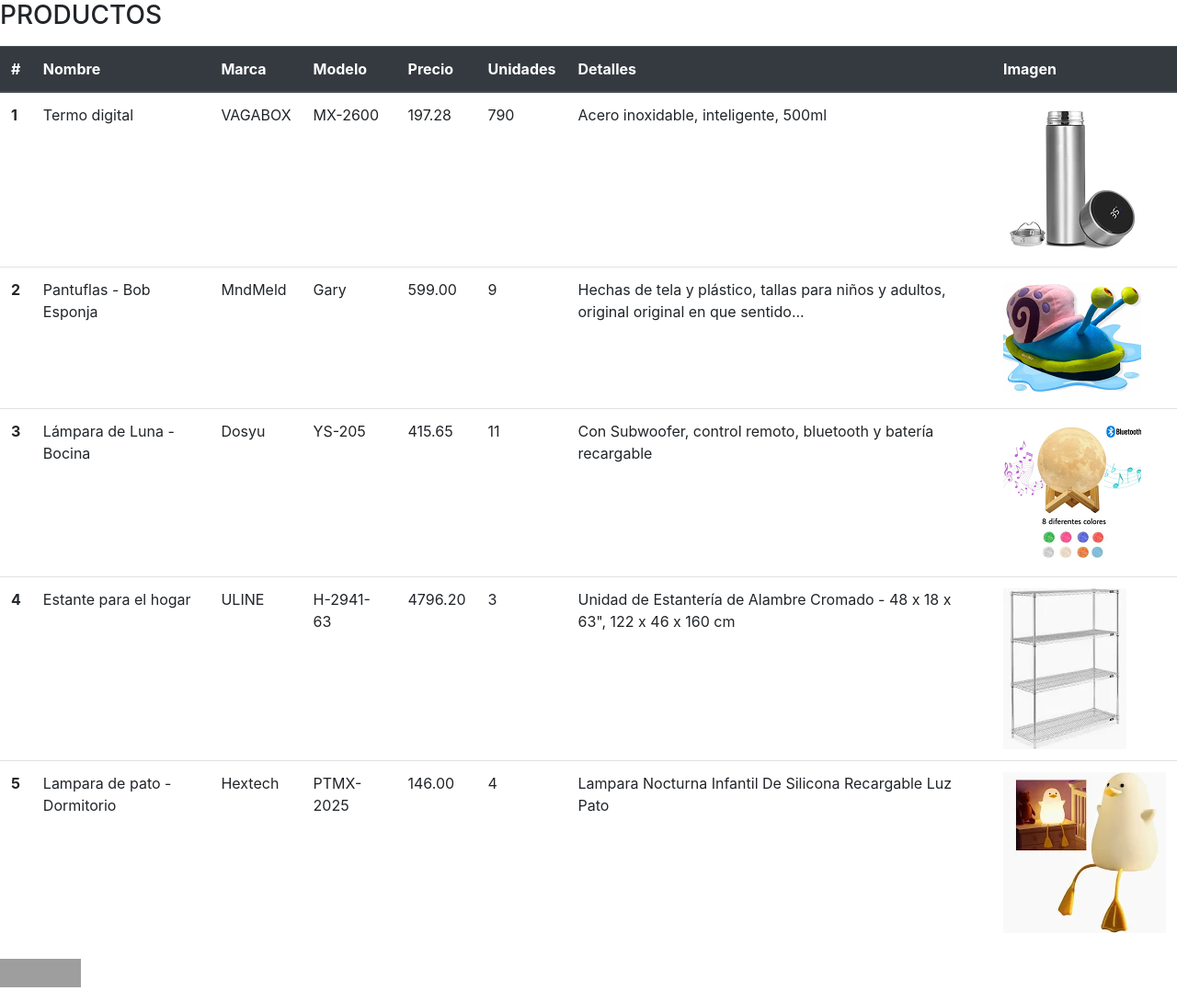
After one commit to Kippie01PW/tecweb, a PHP site: page /validacion.html in a window 1280 px wide. The commit adds this page. Shown: the whole page at 92% size. Run offline with PHP 8.4, Linux system fonts and the light colour scheme; grey boxes are pictures that could not be loaded.

Commit message:
Se realizaron las correcciones para validar de forma correcta el documento XHTML

```diff
--- /dev/null
+++ b/practicas/p07/validacion.html
@@ -0,0 +1,78 @@
+<!DOCTYPE html PUBLIC "-//W3C//DTD XHTML 1.1//EN"
+"http://www.w3.org/TR/xhtml11/DTD/xhtml11.dtd">
+<html xmlns="http://www.w3.org/1999/xhtml" xml:lang="es">
+<head>
+    <meta http-equiv="Content-Type" content="application/xhtml+xml; charset=UTF-8" />
+    <title>Productos</title>
+    <link rel="stylesheet" href="https://stackpath.bootstrapcdn.com/bootstrap/4.3.1/css/bootstrap.min.css" />
+</head>
+<body>
+    <h3>PRODUCTOS</h3>
+    <p></p>
+
+    <table class="table">
+                    <thead class="thead-dark">
+                        <tr>
+                        <th scope="col">#</th>
+                        <th scope="col">Nombre</th>
+                        <th scope="col">Marca</th>
+                        <th scope="col">Modelo</th>
+                        <th scope="col">Precio</th>
+                        <th scope="col">Unidades</th>
+                        <th scope="col">Detalles</th>
+                        <th scope="col">Imagen</th>
+                        </tr>
+                    </thead>
+                    <tbody><tr>
+                        <th scope="row">1</th>
+                        <td>Termo digital</td>
+                        <td>VAGABOX</td>
+                        <td>MX-2600</td>
+                        <td>197.28</td>
+                        <td>790</td>
+                        <td>Acero inoxidable, inteligente, 500ml</td>
+                        <td><img src="http://localhost/tecweb/practicas/p07/img/termo_MX-2600.png" alt="Imagen del producto" /></td>
+                    </tr><tr>
+                        <th scope="row">2</th>
+                        <td>Pantuflas - Bob Esponja </td>
+                        <td>MndMeld</td>
+                        <td>Gary</td>
+                        <td>599.00</td>
+                        <td>9</td>
+                        <td>Hechas de tela y plástico, tallas para niños y adultos, original original en que sentido...</td>
+                        <td><img src="http://localhost/tecweb/practicas/p07/img/pantuflas_Gary.png" alt="Imagen del producto" /></td>
+                    </tr><tr>
+                        <th scope="row">3</th>
+                        <td>Lámpara de Luna - Bocina </td>
+                        <td>Dosyu</td>
+                        <td>YS-205</td>
+                        <td>415.65</td>
+                        <td>11</td>
+                        <td>Con Subwoofer, control remoto, bluetooth y batería recargable</td>
+                        <td><img src="http://localhost/tecweb/practicas/p07/img/lamparalunabocina_YS-205.png" alt="Imagen del producto" /></td>
+                    </tr><tr>
+                        <th scope="row">4</th>
+                        <td>Estante para el hogar</td>
+                        <td>ULINE</td>
+                        <td>H-2941-63</td>
+                        <td>4796.20</td>
+                        <td>3</td>
+                        <td>Unidad de Estantería de Alambre Cromado - 48 x 18 x 63", 122 x 46 x 160 cm</td>
+                        <td><img src="http://localhost/tecweb/practicas/p07/img/estante_blanco.png" alt="Imagen del producto" /></td>
+                    </tr><tr>
+                        <th scope="row">5</th>
+                        <td>Lampara de pato - Dormitorio </td>
+                        <td>Hextech</td>
+                        <td>PTMX-2025</td>
+                        <td>146.00</td>
+                        <td>4</td>
+                        <td>Lampara Nocturna Infantil De Silicona Recargable Luz Pato</td>
+                        <td><img src="http://localhost/tecweb/practicas/p07/img/pato_lampara.png" alt="Imagen del producto" /></td>
+                    </tr></tbody></table>
+    <p>
+    <a href="https://validator.w3.org/markup/check?uri=referer"><img
+      src="https://www.w3.org/Icons/valid-xhtml11" alt="Valid XHTML 1.1" height="31" width="88" /></a>
+    </p>
+
+</body>
+</html>
```
Also changed, not shown: practicas/p07/get_productos_xhtml.php (+42 -45 lines).
